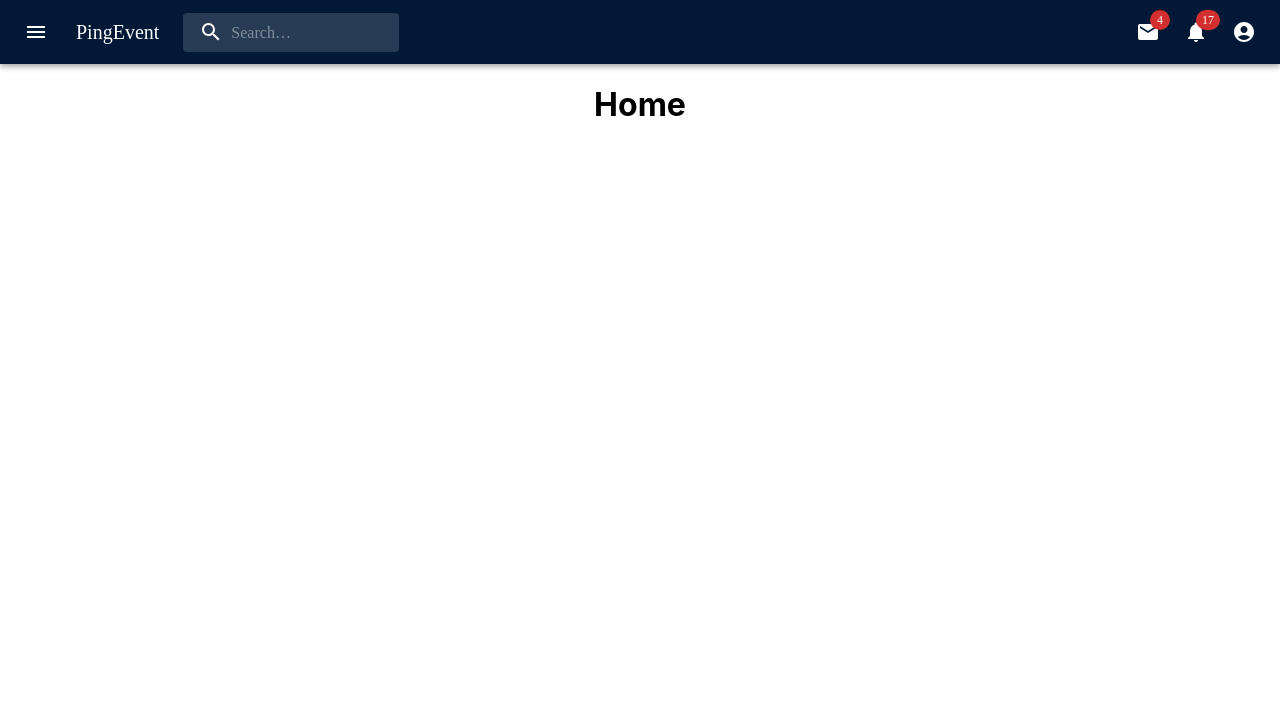
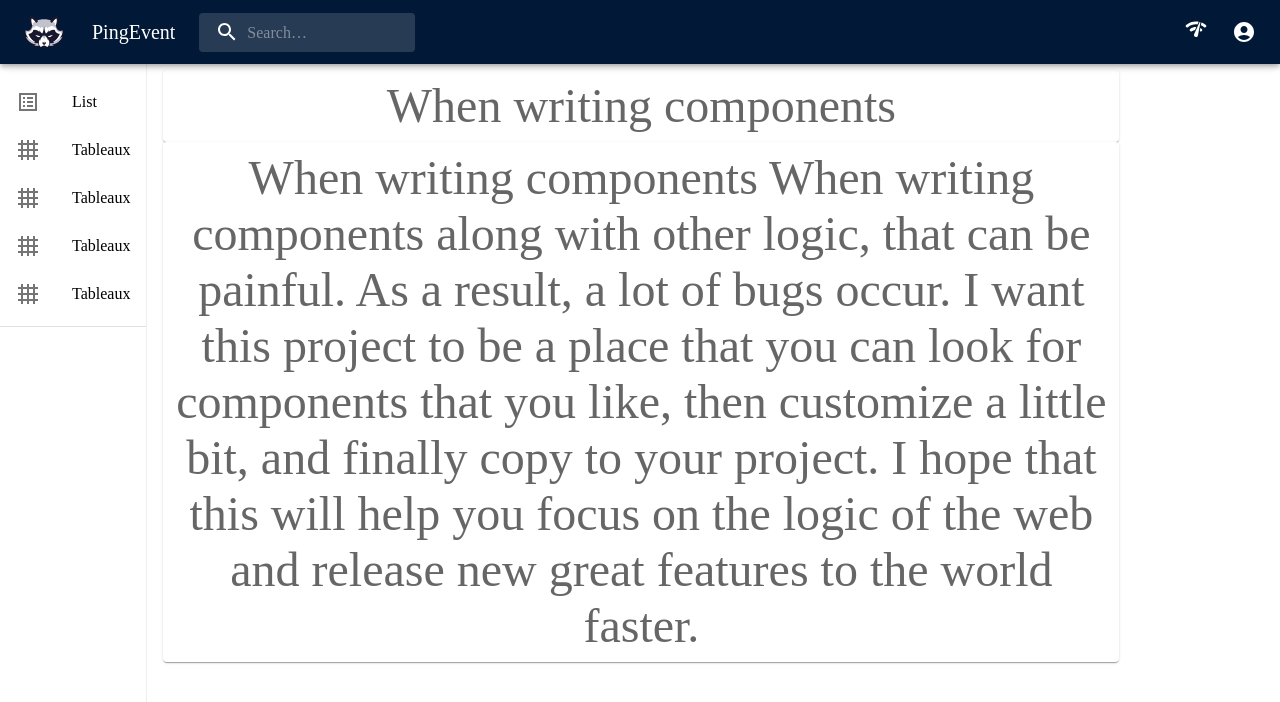
Before and after one commit to jesared/pingevent, a React (Create React App) app: page /dashboard in a window 1280 px wide. Shown: the top 702 px of the page. Built offline with nearby package versions, Linux system fonts and the light colour scheme.

Commit message:
avancé sur le menu dashboard

```diff
--- a/package.json
+++ b/package.json
@@ -13,6 +13,7 @@
     "@testing-library/user-event": "^13.5.0",
     "react": "^18.1.0",
     "react-dom": "^18.1.0",
+    "react-router-dom": "^6.3.0",
     "react-scripts": "5.0.1",
     "styled-components": "^5.3.5",
     "web-vitals": "^2.1.4"
--- a/src/App.js
+++ b/src/App.js
@@ -1,14 +1,32 @@
 
+
+import { Route, Routes } from 'react-router-dom';
 import './App.css';
 import Header from './components/Header';
-import Home from './pages/Home';
+import DashBoard from './pages/dashboard';
+
+
+import Home from './pages/home';
+import Profile from './pages/profile';
+import MyAccount from './pages/profile/myaccount';
 
 function App() {
   return (
-    <div className="App">
+    <>
       <Header />
-      <Home />
-    </div>
+
+        <Routes>
+          <Route path="/" element={<Home />} />
+          <Route path="/dashboard" element={<DashBoard />} />
+          <Route path="/profile" element={<Profile />} />
+          <Route path="/profile/myaccount" element={<MyAccount />} />
+        </Routes>
+
+
+
+
+    </>
+
   );
 }
 
--- a/src/components/Header.js
+++ b/src/components/Header.js
@@ -9,12 +9,15 @@ import InputBase from '@mui/material/InputBase';
 import Badge from '@mui/material/Badge';
 import MenuItem from '@mui/material/MenuItem';
 import Menu from '@mui/material/Menu';
-import MenuIcon from '@mui/icons-material/Menu';
+
 import SearchIcon from '@mui/icons-material/Search';
 import AccountCircle from '@mui/icons-material/AccountCircle';
 import MailIcon from '@mui/icons-material/Mail';
 import NotificationsIcon from '@mui/icons-material/Notifications';
 import MoreIcon from '@mui/icons-material/MoreVert';
+import { Link } from 'react-router-dom';
+import { NetworkCheckRounded } from '@mui/icons-material';
+import logo from '../assets/animal.png'
 
 const Search = styled('div')(({ theme }) => ({
     position: 'relative',
@@ -97,8 +100,16 @@ export default function Header() {
             open={isMenuOpen}
             onClose={handleMenuClose}
         >
-      <MenuItem onClick={handleMenuClose}>Profile</MenuItem>
-      <MenuItem onClick={handleMenuClose}>My account</MenuItem>
+            <MenuItem onClick={handleMenuClose}>
+                <Link to="/profile" style={{ textDecoration: 'none', color: '#333' }}>
+                    Profile
+                </Link>
+            </MenuItem>
+            <MenuItem onClick={handleMenuClose}>
+                <Link to="/profile/myaccount" style={{ textDecoration: 'none', color: '#333' }}>
+                    My account
+                </Link>
+            </MenuItem>
         </Menu>
     );
 
@@ -155,8 +166,8 @@ export default function Header() {
     );
 
     return (
-    <Box sx={{ flexGrow: 1 }}>
-      <AppBar position="static">
+        <Box sx={{ flexGrow: 1, marginTop: '70px' }}>
+            <AppBar position="fixed">
                 <Toolbar>
                     <IconButton
                         size="large"
@@ -165,15 +176,19 @@ export default function Header() {
                         aria-label="open drawer"
                         sx={{ mr: 2 }}
                     >
-            <MenuIcon />
+                        {/* <Memory /> */}
+                        <img src={logo} alt="" width={40} />
                     </IconButton>
+
                     <Typography
                         variant="h6"
                         noWrap
                         component="div"
                         sx={{ display: { xs: 'none', sm: 'block' } }}
                     >
+                        <Link to="/" style={{ textDecoration: 'none', color: 'white' }}>
                             PingEvent
+                        </Link>
                     </Typography>
                     <Search>
                         <SearchIconWrapper>
@@ -186,7 +201,7 @@ export default function Header() {
                     </Search>
                     <Box sx={{ flexGrow: 1 }} />
                     <Box sx={{ display: { xs: 'none', md: 'flex' } }}>
-            <IconButton size="large" aria-label="show 4 new mails" color="inherit">
+                        {/* <IconButton size="large" aria-label="show 4 new mails" color="inherit">
                             <Badge badgeContent={4} color="error">
                                 <MailIcon />
                             </Badge>
@@ -199,6 +214,16 @@ export default function Header() {
                             <Badge badgeContent={17} color="error">
                                 <NotificationsIcon />
                             </Badge>
+                        </IconButton> */}
+                        <IconButton
+                            size="large"
+                            aria-label=""
+                            color="inherit"
+                        >
+                            <Link to='/dashboard' >
+                                <NetworkCheckRounded />
+                            </Link>
+
                         </IconButton>
                         <IconButton
                             size="large"
--- /dev/null
+++ b/src/components/NavDash.js
@@ -0,0 +1,65 @@
+import * as React from 'react';
+import Box from '@mui/material/Box';
+import List from '@mui/material/List';
+import ListItem from '@mui/material/ListItem';
+import ListItemButton from '@mui/material/ListItemButton';
+import ListItemIcon from '@mui/material/ListItemIcon';
+import ListItemText from '@mui/material/ListItemText';
+import Divider from '@mui/material/Divider';
+
+import DraftsIcon from '@mui/icons-material/Drafts';
+import { Grid4x4, ListAltSharp } from '@mui/icons-material';
+
+function NavDash() {
+  return (
+    <Box sx={{ bgcolor: 'background.paper' }}>
+      <nav aria-label="main mailbox folders">
+        <List>
+          <ListItem disablePadding>
+            <ListItemButton>
+              <ListItemIcon>
+                <ListAltSharp />
+              </ListItemIcon>
+              <ListItemText primary="List" />
+            </ListItemButton>
+          </ListItem>
+          <ListItem disablePadding>
+            <ListItemButton>
+              <ListItemIcon>
+                <Grid4x4 />
+              </ListItemIcon>
+              <ListItemText primary="Tableaux" />
+            </ListItemButton>
+          </ListItem>
+          <ListItem disablePadding>
+            <ListItemButton>
+              <ListItemIcon>
+                <Grid4x4 />
+              </ListItemIcon>
+              <ListItemText primary="Tableaux" />
+            </ListItemButton>
+          </ListItem>
+          <ListItem disablePadding>
+            <ListItemButton>
+              <ListItemIcon>
+                <Grid4x4 />
+              </ListItemIcon>
+              <ListItemText primary="Tableaux" />
+            </ListItemButton>
+          </ListItem>
+          <ListItem disablePadding>
+            <ListItemButton>
+              <ListItemIcon>
+                <Grid4x4 />
+              </ListItemIcon>
+              <ListItemText primary="Tableaux" />
+            </ListItemButton>
+          </ListItem>
+        </List>
+      </nav>
+      <Divider />
+
+    </Box>
+  );
+}
+export default NavDash
--- a/src/index.css
+++ b/src/index.css
@@ -11,3 +11,7 @@ code {
   font-family: source-code-pro, Menlo, Monaco, Consolas, 'Courier New',
     monospace;
 }
+a {
+  text-decoration: none;
+  color: white;
+}
--- a/src/index.js
+++ b/src/index.js
@@ -1,9 +1,10 @@
 import React from 'react';
 import ReactDOM from 'react-dom/client';
-import { createTheme,ThemeProvider } from '@mui/material';
+import { createTheme, ThemeProvider } from '@mui/material';
 
 import './index.css';
 import App from './App';
+import { BrowserRouter } from 'react-router-dom';
 
 
 const theme = createTheme({
@@ -26,9 +27,13 @@ const root = ReactDOM.createRoot(document.getElementById('root'));
 root.render(
 
   <React.StrictMode>
-    <ThemeProvider theme={theme}>
-      <App />
-    </ThemeProvider>
+    <BrowserRouter>
+      <ThemeProvider theme={theme}>
+        <App />
+      </ThemeProvider>
+    </BrowserRouter>
+
+
   </React.StrictMode>
 
 );
--- /dev/null
+++ b/src/pages/dashboard/index.js
@@ -0,0 +1,41 @@
+import { Box, Grid, Paper, styled, Typography } from "@mui/material"
+import NavDash from "../../components/NavDash";
+
+const Item = styled(Paper)(({ theme }) => ({
+  backgroundColor: theme.palette.mode === 'dark' ? '#1A2027' : '#fff',
+  ...theme.typography.body1,
+  padding: theme.spacing(1),
+  textAlign: 'center',
+  color: theme.palette.text.secondary,
+}));
+
+
+const DashBoard = () => {
+  return (
+    <Box sx={{ flexGrow: 1 }}>
+      <Grid container spacing={2} >
+        <Grid item xs='auto' sx={{height:'100vh', position:'sticky', top:50,  borderRight: '1px solid #eee',}}>
+          <NavDash />
+        </Grid>
+        <Grid item xs={9}>
+          <Item>
+<Typography variant="h3">
+     When writing components
+     </Typography>
+
+          </Item>
+
+          <Item>
+<Typography variant="h3">
+     When writing components     When writing components along with other logic, that can be painful. As a result, a lot of bugs occur. I want this project to be a place that you can look for components that you like, then customize a little bit, and finally copy to your project. I hope that this will help you focus on the logic of the web and release new great features to the world faster.
+
+     </Typography>
+
+          </Item>
+        </Grid>
+      </Grid>
+    </Box>
+  )
+}
+
+export default DashBoard
--- /dev/null
+++ b/src/pages/profile/index.js
@@ -0,0 +1,11 @@
+import React from 'react'
+
+const Profile = () => {
+  return (
+    <div>
+        <h1>Profile</h1>
+    </div>
+  )
+}
+
+export default Profile
--- /dev/null
+++ b/src/pages/profile/myaccount/index.js
@@ -0,0 +1,11 @@
+import React from 'react'
+
+const MyAccount = () => {
+  return (
+    <div>
+        <h1>Mon compte</h1>
+    </div>
+  )
+}
+
+export default MyAccount
```
Also changed, not shown: src/Layout.js (added, +9 -0 lines), src/pages/home/index.js (renamed from src/pages/Home.js), 1 other file (tests, documents, lock files or other folders). Lines whose indentation alone changed are shown as unchanged.
